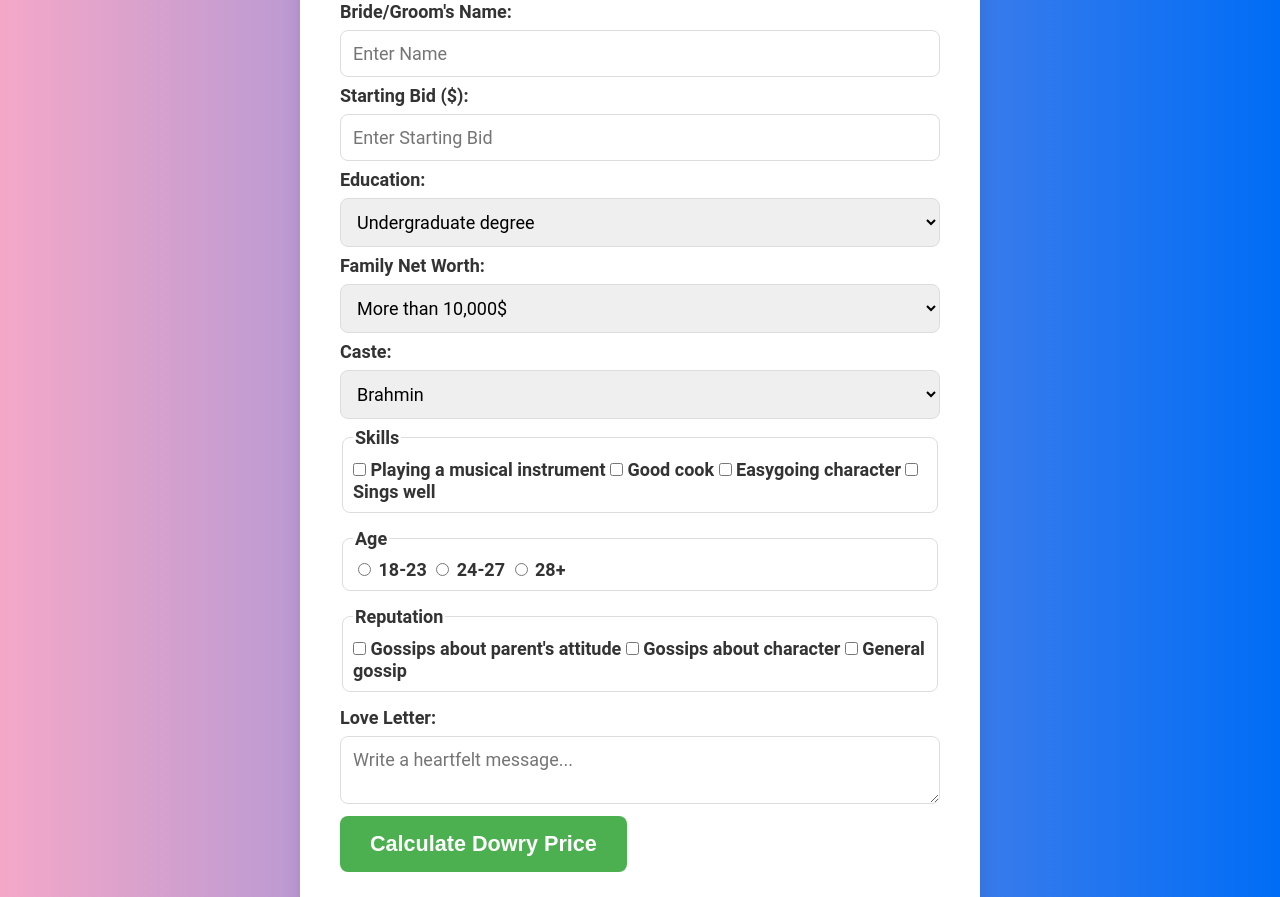
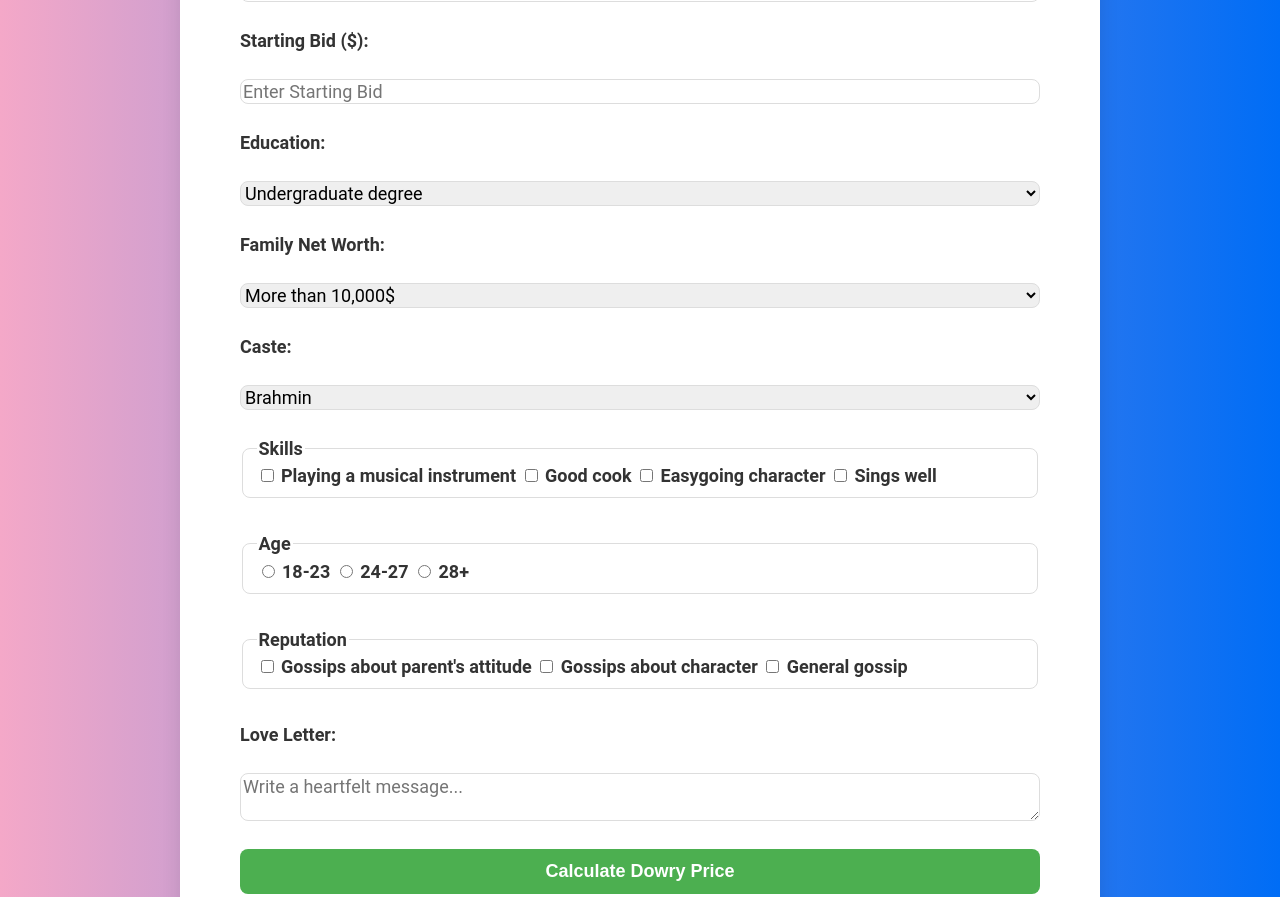
Before and after one commit to GalymTem/New-dowry-price, a plain HTML site: page index.html in a window 1280 px wide. Shown: the top 897 px of the page. Drawn offline with Linux system fonts and the light colour scheme.

Commit message:
Update style.css

```diff
--- a/style.css
+++ b/style.css
@@ -12,38 +12,38 @@ body {
     justify-content: center;
     align-items: center;
     background: rgb(244, 168, 200);
-    background: -moz-linear-gradient(90deg, rgba(244, 168, 200, 1) 0%, rgba(0, 109, 246, 1) 100%);
-    background: -webkit-linear-gradient(90deg, rgba(244, 168, 200, 1) 0%, rgba(0, 109, 246, 1) 100%);
     background: linear-gradient(90deg, rgba(244, 168, 200, 1) 0%, rgba(0, 109, 246, 1) 100%);
-    filter: progid:DXImageTransform.Microsoft.gradient(startColorstr="#f4a8c8",endColorstr="#006df6",GradientType=1);
+    margin: 0;
+    padding: 0;
 }
 
-h1 {
+h1, h2 {
     font-family: 'Oswald', sans-serif;
+    font-size: 2rem;
+    margin: 0;
+    color: #333;
+    text-align: center;
 }
 
 .container {
-    background: #fff;
-    border-radius: 10px;
-    padding: 40px;
+    background-color: #ffffff;
+    border-radius: 12px;
+    padding: 60px;
     width: 90%;
-    max-width: 600px;
+    max-width: 800px;
     box-shadow: 0 4px 20px rgba(0, 0, 0, 0.1);
-    min-height: 600px;
+    min-height: 700px;
+    display: flex;
+    flex-direction: column;
+    gap: 20px;
 }
 
 hr {
-    margin-left: 0;
     width: 80px;
-    height: 3px;
-    background: #000;
+    height: 2px;
+    background-color: #333;
     border: none;
-}
-
-label {
-    font-weight: bold;
-    color: #333;
-    margin-top: 10px;
+    margin: 10px auto;
 }
 
 input[type="text"],
@@ -51,7 +51,6 @@ input[type="number"],
 select,
 textarea {
     width: 100%;
-    padding: 12px;
     margin: 8px 0;
     border-radius: 8px;
     border: 1px solid #ddd;
@@ -60,9 +59,20 @@ textarea {
     font-family: 'Roboto', sans-serif;
 }
 
+fieldset {
+    border: 1px solid #ddd;
+    border-radius: 8px;
+    margin-bottom: 15px;
+}
+
+label, legend {
+    font-weight: bold;
+    color: #333;
+}
+
 button {
-    padding: 15px 30px;
-    font-size: 1.2rem;
+    padding: 12px 20px;
+    font-size: 1rem;
     font-weight: bold;
     color: #fff;
     background-color: #4CAF50;
@@ -79,27 +89,7 @@ button:hover {
 #result {
     margin-top: 20px;
     font-weight: bold;
-    font-size: 1.5em;
+    font-size: 1.2em;
     color: #333;
     text-align: center;
 }
-
-fieldset {
-    padding: 10px;
-    border: 1px solid #ddd;
-    border-radius: 8px;
-    margin-bottom: 15px;
-}
-
-legend {
-    font-weight: bold;
-    color: #333;
-}
-
-.skills {
-    margin: 5px 0;
-}
-
-.reputation {
-    margin: 5px 0;
-}
```
